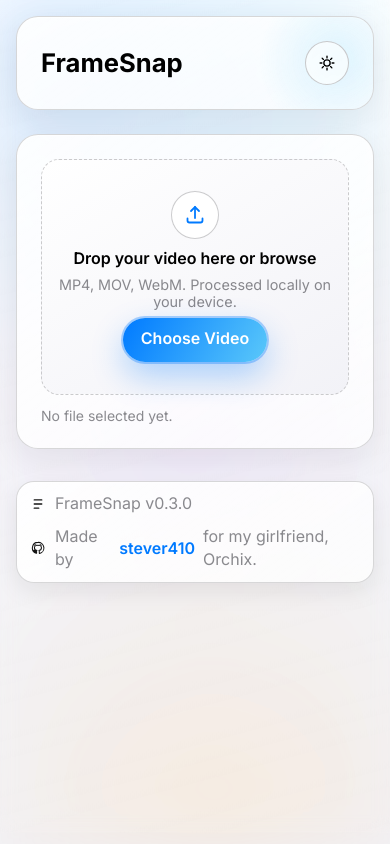
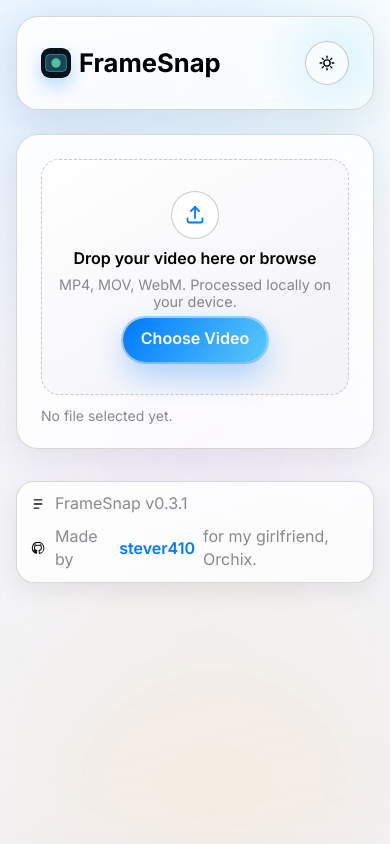
Before and after one commit to stever410/framesnap, a Preact app: page / in a window 390 px wide. Built offline with nearby package versions, Linux system fonts and the light colour scheme.

Commit message:
feat: update version to 0.3.1, add brand logo to header, and enhance styles for brand title

```diff
--- a/package.json
+++ b/package.json
@@ -1,6 +1,6 @@
 {
   "name": "framesnap",
-  "version": "0.3.0",
+  "version": "0.3.1",
   "private": true,
   "type": "module",
   "scripts": {
--- a/src/app/app.tsx
+++ b/src/app/app.tsx
@@ -364,7 +364,17 @@ export function App(): JSX.Element {
       >
         <div class="hero-top">
           <div class="hero-headline">
-            <h1 class="display">FrameSnap</h1>
+            <div class="brand-title">
+              <img
+                class="brand-title__logo"
+                src="/favicon.svg"
+                alt=""
+                width="34"
+                height="34"
+                aria-hidden="true"
+              />
+              <h1 class="display">FrameSnap</h1>
+            </div>
             <p class="body hero-subtitle">
               Capture precise frames from local videos. No uploads. No tracking.
             </p>
--- a/src/styles/components.css
+++ b/src/styles/components.css
@@ -185,6 +185,20 @@
   gap: var(--space-2);
   max-width: 62ch;
   animation: soft-pop 360ms var(--motion-enter) 120ms both;
+}
+
+.brand-title {
+  display: inline-flex;
+  align-items: center;
+  gap: 10px;
+}
+
+.brand-title__logo {
+  width: 34px;
+  height: 34px;
+  border-radius: 10px;
+  box-shadow: 0 8px 18px rgb(10 132 255 / 30%);
+  flex: 0 0 auto;
 }
 
 .display {
@@ -692,6 +706,16 @@
 }
 
 @media (max-width: 680px) {
+  .brand-title {
+    gap: 8px;
+  }
+
+  .brand-title__logo {
+    width: 30px;
+    height: 30px;
+    border-radius: 9px;
+  }
+
   .video-stage__capture-overlay {
     top: 10px;
     right: 10px;
```
Also changed, not shown: 1 other file (tests, documents, lock files or other folders).
